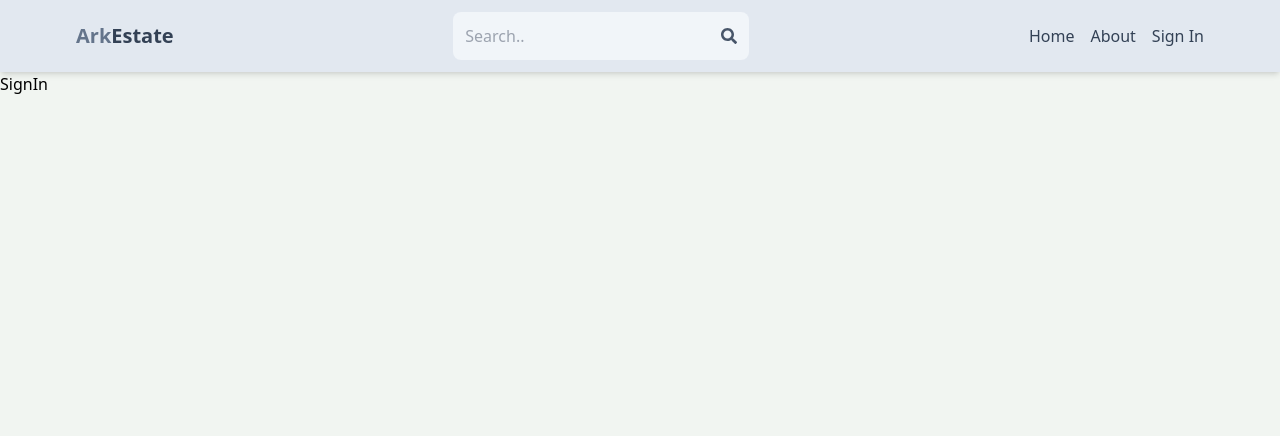
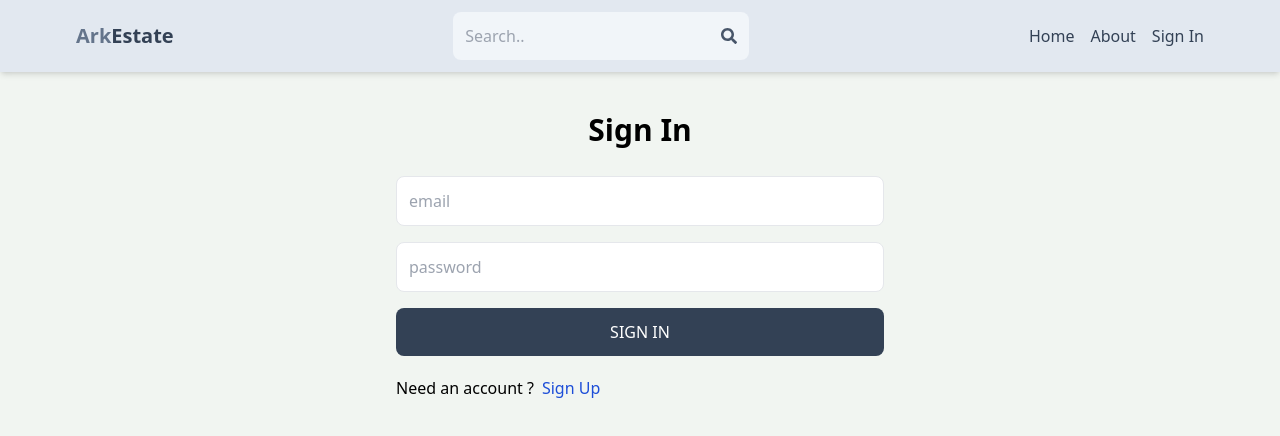
Before and after one commit to abdur7/mern-realEstate, a React (Vite) app in the folder client/: page /signin in a window 1280 px wide. Shown: the top 436 px of the page. Built offline with nearby package versions, Linux system fonts and the light colour scheme.

Commit message:
complete sign in page

```diff
--- a/client/src/pages/SignIn.jsx
+++ b/client/src/pages/SignIn.jsx
@@ -1,7 +1,68 @@
-import React from 'react'
+import React, { useState } from 'react';
+import { Link, useNavigate } from "react-router-dom"
 
 export default function SignIn() {
+    const [formData, setFormData] = useState({});
+    const [error, setError] = useState(null);
+    const [loading, setLoading] = useState(false)
+
+    const navigate = useNavigate()
+
+    const handleChange = (e) => {
+        setFormData({
+            ...formData,
+            [e.target.id]: e.target.value,
+        })
+    }
+
+    const handleSubmit = async (e) => {
+        e.preventDefault();
+
+        try {
+
+            setLoading(true)
+            const res = await fetch(`/api/auth/signin`, {
+                method: 'POST',
+                headers: {
+                    "Content-Type": "application/json",
+                },
+                body: JSON.stringify(formData)
+            })
+
+            const data = await res.json()
+            if (data.success === false) {
+                setError(data.message);
+                setLoading(false)
+                return
+            }
+            setLoading(false)
+            setError(null)
+            navigate("/")
+        } catch (error) {
+            setLoading(false);
+            setError(error.message)
+        }
+
+
+    }
+
     return (
-        <div>SignIn</div>
+        <div className='p-3 max-w-lg mx-auto'>
+            <h1 className='text-3xl text-center font-semibold my-7'>Sign In</h1>
+
+            <form onSubmit={handleSubmit} className='flex flex-col gap-4'>
+
+                <input id='email' type="email" placeholder='email' className='border p-3 rounded-lg' onChange={handleChange} />
+                <input id='password' type="password" placeholder='password' className='border p-3 rounded-lg' onChange={handleChange} />
+                <button disabled={loading} className='bg-slate-700 text-white p-3 rounded-lg uppercase hover:opacity-95 disabled:opacity-80 '>{loading ? "Signing In..." : "Sign In"}</button>
+            </form>
+            <div className='flex gap-2 mt-5'>
+                <p>Need an account ?</p>
+                <Link to="/signup" >
+                    <span className='text-blue-700'>Sign Up</span>
+                </Link>
+            </div>
+            {error && <p className='text-red-500 mt-5'>{error}</p>}
+        </div>
     )
 }
```
